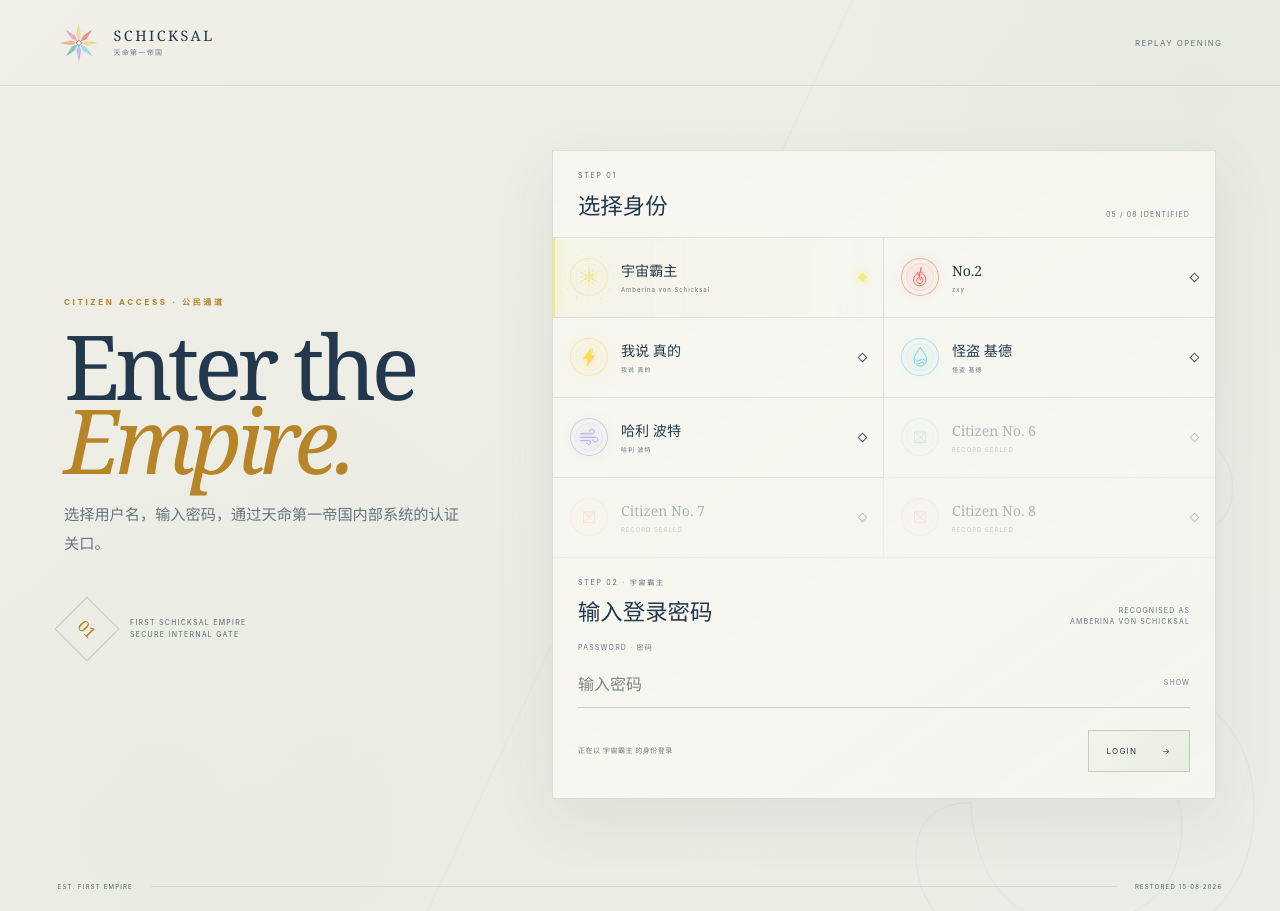
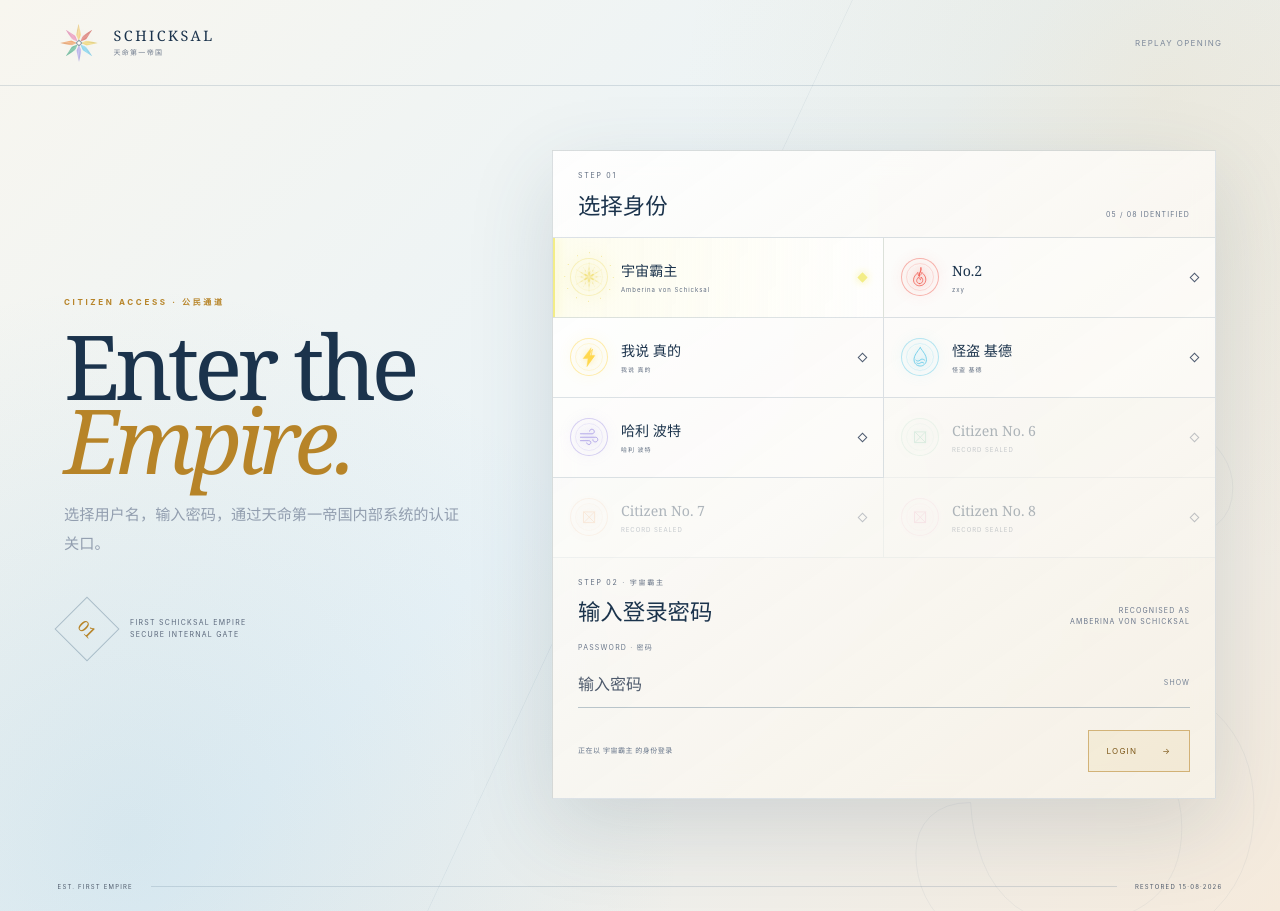
Before and after one commit to ShenLixin357/Schicksal, a Next.js app: page / in a window 1280 px wide. Built offline with nearby package versions, Linux system fonts and the light colour scheme.

Commit message:
revert(ui): restore V2.6 original palette; defer badge background [preview-deploy]

```diff
--- a/app/layout.tsx
+++ b/app/layout.tsx
@@ -2,7 +2,6 @@ import type { Metadata } from "next";
 import "./globals.css";
 import "./navigation-layout.css";
 import "./club/lounge-magic.css";
-import "./oat-sage-theme.css";
 
 export const metadata: Metadata = {
   title: "Schicksal — 天命第一帝国",
--- a/app/oat-sage-theme.css
+++ /dev/null
@@ -1,197 +0,0 @@
-/* Schicksal — restrained Oat & Soft White Green, approved correction 2026-11-19.
-   This removable layer changes ordinary site surfaces only; no illustrated
-   lounge, game, artwork, emblem, official office or urgency-status color changes.
-   Mostly neutral oat (#ECEDE4); strongest *surface* green is leaf #D8E4CE. */
-:root {
-  --oat-bg: #ecede4;
-  --oat-card: #f5f4ed;
-  --oat-soft: #f0f2ea;
-  --oat-leaf: #d8e4ce;
-  --oat-line: #dbded2;
-  --oat-ink: #23384c;
-  --oat-muted: #667583;
-}
-html, body { background:var(--oat-bg); }
-
-/* Preserve the site's navy editorial text and every citizen's own identity
-   accent. Only the warm paper/surface tones and soft rules are re-skinned. */
-.opening, .login, .welcome, .system:not(.club-system), .imperial-briefing-overlay {
-  --ink: #17324d;
-  --ink-2: #254967;
-  --navy: #315b79;
-  --paper: #1b334c;
-  --muted: #647990;
-  --line: rgba(92,110,97,.16);
-  --line-strong: rgba(92,110,97,.28);
-  color:var(--oat-ink);
-}
-.opening {
-  background:
-    radial-gradient(ellipse 40% 45% at 85% 15%,rgba(216,228,206,.20),transparent 78%),
-    linear-gradient(130deg,#eeeee7,var(--oat-bg) 64%,#e9ece3);
-}
-.opening::before {
-  background-image:linear-gradient(rgba(94,113,94,.025) 1px,transparent 1px),
-    linear-gradient(90deg,rgba(94,113,94,.025) 1px,transparent 1px);
-}
-
-/* Login and identity chooser — pale oat, off-white panel, no green wash. */
-.login {
-  background:
-    radial-gradient(ellipse 38% 55% at 94% 10%,rgba(216,228,206,.24),transparent 79%),
-    linear-gradient(135deg,#f0efe8,var(--oat-bg) 52%,#eaede5);
-}
-.login::before {
-  background:
-    radial-gradient(circle at 12% 90%,rgba(216,228,206,.14),transparent 42%),
-    linear-gradient(115deg,transparent 49.95%,rgba(88,108,99,.055) 50%,transparent 50.05%);
-}
-.login-panel {
-  border-color:var(--oat-line);
-  background:linear-gradient(145deg,rgba(247,246,240,.98),rgba(244,246,239,.94));
-  box-shadow:0 20px 58px rgba(57,70,70,.085);
-}
-.identity-grid > button { background:rgba(246,246,240,.45); }
-.identity-grid > button:hover:not(:disabled) { background:#f7f7f1; }
-.identity-grid > button.selected {
-  background:linear-gradient(90deg,color-mix(in srgb,var(--citizen) 7%,#f5f4ed),rgba(246,246,240,.76));
-}
-.login .primary {
-  border-color:#c3cdbd;
-  color:var(--oat-ink);
-  background:linear-gradient(125deg,#f4f4ec,#e8ede2);
-}
-.login .primary:hover { background:var(--oat-leaf); color:#23384c; }
-.login-copy > p:last-of-type, .login .entry-header > button,
-.login .identity-grid small, .login .panel-head > small,
-.login .access-form > footer p { color:var(--oat-muted); }
-.login .access-form input { color:var(--oat-ink); }
-.login .access-form input::placeholder { color:#7a8586; }
-
-/* Keep the welcome rings' original member colour. This changes paper only. */
-.welcome {
-  background:
-    radial-gradient(circle at 50% 43%,rgba(248,248,242,.52),transparent 39%),
-    linear-gradient(125deg,#f0efe8,var(--oat-bg) 60%,#e9ece4);
-}
-.welcome > section > p, .welcome section > small { color:var(--oat-muted); }
-
-/* Main site: almost-neutral oat, faint leaf tint confined to edge washes. */
-.system:not(.club-system) {
-  background:
-    radial-gradient(ellipse 37% 50% at 94% 6%,rgba(216,228,206,.22),transparent 79%),
-    radial-gradient(ellipse 44% 49% at 3% 94%,rgba(216,228,206,.13),transparent 79%),
-    var(--oat-bg);
-}
-.system:not(.club-system)::before {
-  opacity:.19;
-  background-image:linear-gradient(rgba(86,108,98,.03) 1px,transparent 1px),
-    linear-gradient(90deg,rgba(86,108,98,.03) 1px,transparent 1px);
-}
-/* Sidebar is NOT green. Use an off-white oat paper, not a sage gradient. */
-.system:not(.club-system) .sidebar {
-  background:linear-gradient(170deg,#f4f3ec,#f1f2ea);
-  border-right-color:var(--oat-line);
-  box-shadow:10px 0 27px rgba(57,72,66,.038);
-}
-.system:not(.club-system) .sidebar nav > button:hover {
-  color:var(--oat-ink);
-  background:rgba(245,244,237,.86);
-}
-.system:not(.club-system) .sidebar nav > button.active {
-  color:var(--oat-ink);
-  border-left-color:#a6b6a3;
-  background:linear-gradient(90deg,rgba(216,228,206,.49),rgba(245,244,237,.11));
-}
-.system:not(.club-system) .topbar {
-  background:rgba(244,243,236,.91);
-  border-bottom-color:var(--oat-line);
-}
-.system:not(.club-system) .page-head > p,
-.system:not(.club-system) .hero > div:first-child > p:last-of-type,
-.system:not(.club-system) .notice > p,
-.system:not(.club-system) .festival > p,
-.system:not(.club-system) .quick header > small { color:var(--oat-muted); }
-.system:not(.club-system) .status-grid > article,
-.system:not(.club-system) .quick button,
-.system:not(.club-system) .bill,
-.system:not(.club-system) .vote,
-.system:not(.club-system) .market article {
-  border-color:var(--oat-line);
-  background:linear-gradient(139deg,rgba(245,244,237,.96),rgba(241,243,234,.89));
-  box-shadow:0 9px 24px rgba(59,72,66,.035);
-}
-.system:not(.club-system) .festival {
-  background:linear-gradient(145deg,#f1f1e7,#e9eee3) !important;
-}
-.system:not(.club-system) .quick button:hover,
-.system:not(.club-system) .archive-list button:hover {
-  background:#f6f6ee;
-}
-.system:not(.club-system) .registry article {
-  border-color:var(--oat-line);
-  background:linear-gradient(105deg,color-mix(in srgb,var(--citizen) 5%,#f5f4ed),#f2f3eb);
-}
-.system:not(.club-system) .public-citizen-focus {
-  border-color:var(--oat-line);
-  background:linear-gradient(120deg,#f5f4ed,#eff2e8);
-}
-.system:not(.club-system) .emblem-page > div {
-  background:radial-gradient(circle,rgba(216,228,206,.19),rgba(245,244,237,.28) 65%);
-}
-.system:not(.club-system) .parliament-rules article,
-.system:not(.club-system) .legislative-flow,
-.system:not(.club-system) .session-feed,
-.system:not(.club-system) .active-bill,
-.system:not(.club-system) .division-lobby {
-  border-color:var(--oat-line);
-  background:linear-gradient(135deg,#f5f4ed,#f0f2ea);
-}
-.system:not(.club-system) .honors .leaderboard { border-top-color:var(--oat-line); }
-.system:not(.club-system) .honors .leaderboard article { border-bottom-color:var(--oat-line); }
-/* Blue Ribbon keeps its original blue identity and the honour row keeps its
-   individual member representative colour. No green recolour of either. */
-
-/* Briefing's functional urgency colours, eight-colour hairlines and the
-   original small flat empire symbol remain exactly as authored. */
-html body .imperial-briefing-overlay {
-  background:var(--oat-bg);
-  color:var(--oat-ink);
-}
-html body .imperial-briefing-overlay .imperial-briefing-paper {
-  color:var(--oat-ink);
-  background:
-    radial-gradient(ellipse 38% 53% at 8% 12%,rgba(246,246,240,.43),transparent 79%),
-    radial-gradient(ellipse 35% 48% at 92% 84%,rgba(216,228,206,.17),transparent 80%),
-    var(--oat-bg);
-}
-html body .imperial-briefing-overlay .imperial-briefing-panel,
-html body .imperial-briefing-overlay .imperial-briefing-news-item,
-html body .imperial-briefing-overlay .imperial-briefing-quick-grid > button {
-  border-color:var(--oat-line);
-  background:linear-gradient(145deg,rgba(246,245,239,.96),rgba(242,244,236,.91));
-  box-shadow:0 5px 15px rgba(62,72,68,.032);
-}
-html body .imperial-briefing-overlay .imperial-briefing-lead {
-  border-color:var(--oat-line);
-  background:linear-gradient(104deg,rgba(247,246,240,.97),rgba(241,243,235,.90) 57%,rgba(237,242,231,.80));
-}
-html body .imperial-briefing-overlay .imperial-briefing-primary {
-  background:linear-gradient(125deg,#f5f4ed,#edf0e8);
-  border-color:#c5cebf;
-  color:#5a654d;
-}
-html body .imperial-briefing-overlay .imperial-briefing-primary:hover { background:#f5f5ef; }
-
-/* Amberina's Simple PNG has a genuine transparent background. No added
-   green disk, plaque, halo fill or shadow: retain existing circular OUTLINES
-   and the President's outer points without drawing a coloured backplate. */
-.login .citizen-mark.personal-simple,
-.welcome .citizen-mark.personal-simple,
-.system:not(.club-system) .citizen-mark.personal-simple {
-  background:transparent;
-  box-shadow:none;
-}
-
-/* Do not touch the personal Profile design, illustrated lounges, games,
-   chamber Speaker dark stage, member emblems or badge color data. */
```
Also changed, not shown: 2 other files (tests, documents, lock files or other folders).
